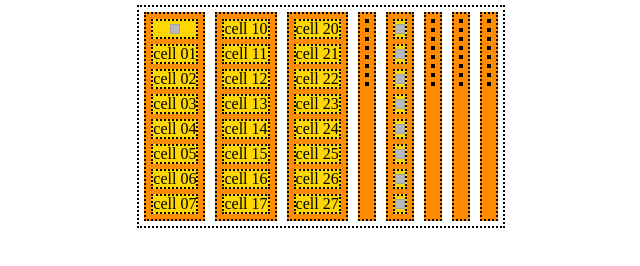
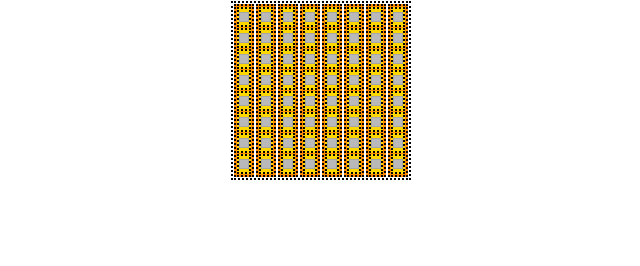
Before and after one commit to coreinside5/flexbox-minesweeper-kouznetsov, a plain HTML site: page index.html in a window 1280 px wide. Shown: the whole page, without its empty margins (319-959 px from the left). Drawn offline with Linux system fonts and the light colour scheme.

Commit message:
stretching grid

```diff
--- a/index.html
+++ b/index.html
@@ -16,101 +16,51 @@
                         <img class="imageformat" src="images/tile.png" alt="tile image">
                     </div>
                     <div class="block_item">
-                        cell 01
+                        <img class="imageformat" src="images/tile.png" alt="tile image">
                     </div>
                     <div class="block_item">
-                        cell 02
+                        <img class="imageformat" src="images/tile.png" alt="tile image">
                     </div>
                     <div class="block_item">
-                        cell 03
+                        <img class="imageformat" src="images/tile.png" alt="tile image">
                     </div>
                     <div class="block_item">
-                        cell 04
+                        <img class="imageformat" src="images/tile.png" alt="tile image">
                     </div>
                     <div class="block_item">
-                        cell 05
+                        <img class="imageformat" src="images/tile.png" alt="tile image">
                     </div>
                     <div class="block_item">
-                        cell 06
+                        <img class="imageformat" src="images/tile.png" alt="tile image">
                     </div>
                     <div class="block_item">
-                        cell 07
+                        <img class="imageformat" src="images/tile.png" alt="tile image">
                     </div>
                 </div>
                 <div class="block_column">
                     <div class="block_item">
-                        cell 10
+                        <img class="imageformat" src="images/tile.png" alt="tile image">
                     </div>
                     <div class="block_item">
-                        cell 11
+                        <img class="imageformat" src="images/tile.png" alt="tile image">
                     </div>
                     <div class="block_item">
-                        cell 12
+                        <img class="imageformat" src="images/tile.png" alt="tile image">
                     </div>
                     <div class="block_item">
-                        cell 13
+                        <img class="imageformat" src="images/tile.png" alt="tile image">
                     </div>
                     <div class="block_item">
-                        cell 14
+                        <img class="imageformat" src="images/tile.png" alt="tile image">
                     </div>
                     <div class="block_item">
-                        cell 15
+                        <img class="imageformat" src="images/tile.png" alt="tile image">
                     </div>
                     <div class="block_item">
-                        cell 16
+                        <img class="imageformat" src="images/tile.png" alt="tile image">
                     </div>
                     <div class="block_item">
-                        cell 17
-                    </div>
-                </div><div class="block_column">
-                    <div class="block_item">
-                        cell 20
-                    </div>
-                    <div class="block_item">
-                        cell 21
-                    </div>
-                    <div class="block_item">
-                        cell 22
-                    </div>
-                    <div class="block_item">
-                        cell 23
-                    </div>
-                    <div class="block_item">
-                        cell 24
-                    </div>
-                    <div class="block_item">
-                        cell 25
-                    </div>
-                    <div class="block_item">
-                        cell 26
-                    </div>
-                    <div class="block_item">
-                        cell 27
-                    </div>
-                </div><div class="block_column">
-                    <div class="block_item">
-
-                    </div>
-                    <div class="block_item">
-
-                    </div>
-                    <div class="block_item">
-
-                    </div>
-                    <div class="block_item">
-
-                    </div>
-                    <div class="block_item">
-
-                    </div>
-                    <div class="block_item">
-
-                    </div>
-                    <div class="block_item">
-
-                    </div>
-                    <div class="block_item">
-
+                        <img class="imageformat" src="images/tile.png" alt="tile image">
                     </div>
                 </div><div class="block_column">
                     <div class="block_item">
@@ -137,80 +87,135 @@
                     <div class="block_item">
                         <img class="imageformat" src="images/tile.png" alt="tile image">
                     </div>
-                </div><div class="block_column">
+                </div>
+                <div class="block_column">
                     <div class="block_item">
-
+                        <img class="imageformat" src="images/tile.png" alt="tile image">
                     </div>
                     <div class="block_item">
-
+                        <img class="imageformat" src="images/tile.png" alt="tile image">
                     </div>
                     <div class="block_item">
-
+                        <img class="imageformat" src="images/tile.png" alt="tile image">
                     </div>
                     <div class="block_item">
-
+                        <img class="imageformat" src="images/tile.png" alt="tile image">
                     </div>
                     <div class="block_item">
-
+                        <img class="imageformat" src="images/tile.png" alt="tile image">
                     </div>
                     <div class="block_item">
-
+                        <img class="imageformat" src="images/tile.png" alt="tile image">
                     </div>
                     <div class="block_item">
-
+                        <img class="imageformat" src="images/tile.png" alt="tile image">
                     </div>
                     <div class="block_item">
-
+                        <img class="imageformat" src="images/tile.png" alt="tile image">
                     </div>
-                </div><div class="block_column">
+                </div>
+                <div class="block_column">
                     <div class="block_item">
-
+                        <img class="imageformat" src="images/tile.png" alt="tile image">
                     </div>
                     <div class="block_item">
-
+                        <img class="imageformat" src="images/tile.png" alt="tile image">
                     </div>
                     <div class="block_item">
-
+                        <img class="imageformat" src="images/tile.png" alt="tile image">
                     </div>
                     <div class="block_item">
-
+                        <img class="imageformat" src="images/tile.png" alt="tile image">
                     </div>
                     <div class="block_item">
-
+                        <img class="imageformat" src="images/tile.png" alt="tile image">
                     </div>
                     <div class="block_item">
-
+                        <img class="imageformat" src="images/tile.png" alt="tile image">
                     </div>
                     <div class="block_item">
-
+                        <img class="imageformat" src="images/tile.png" alt="tile image">
                     </div>
                     <div class="block_item">
-
+                        <img class="imageformat" src="images/tile.png" alt="tile image">
                     </div>
-                </div><div class="block_column">
+                </div>
+                <div class="block_column">
                     <div class="block_item">
-
+                        <img class="imageformat" src="images/tile.png" alt="tile image">
                     </div>
                     <div class="block_item">
-
+                        <img class="imageformat" src="images/tile.png" alt="tile image">
                     </div>
                     <div class="block_item">
-
+                        <img class="imageformat" src="images/tile.png" alt="tile image">
                     </div>
                     <div class="block_item">
-
+                        <img class="imageformat" src="images/tile.png" alt="tile image">
                     </div>
                     <div class="block_item">
-
+                        <img class="imageformat" src="images/tile.png" alt="tile image">
                     </div>
                     <div class="block_item">
-
+                        <img class="imageformat" src="images/tile.png" alt="tile image">
                     </div>
                     <div class="block_item">
-
+                        <img class="imageformat" src="images/tile.png" alt="tile image">
                     </div>
                     <div class="block_item">
-
+                        <img class="imageformat" src="images/tile.png" alt="tile image">
+                    </div>
+                </div>
+                <div class="block_column">
+                    <div class="block_item">
+                        <img class="imageformat" src="images/tile.png" alt="tile image">
+                    </div>
+                    <div class="block_item">
+                        <img class="imageformat" src="images/tile.png" alt="tile image">
+                    </div>
+                    <div class="block_item">
+                        <img class="imageformat" src="images/tile.png" alt="tile image">
+                    </div>
+                    <div class="block_item">
+                        <img class="imageformat" src="images/tile.png" alt="tile image">
+                    </div>
+                    <div class="block_item">
+                        <img class="imageformat" src="images/tile.png" alt="tile image">
+                    </div>
+                    <div class="block_item">
+                        <img class="imageformat" src="images/tile.png" alt="tile image">
+                    </div>
+                    <div class="block_item">
+                        <img class="imageformat" src="images/tile.png" alt="tile image">
+                    </div>
+                    <div class="block_item">
+                        <img class="imageformat" src="images/tile.png" alt="tile image">
+                    </div>
+                </div>
+                <div class="block_column">
+                    <div class="block_item">
+                        <img class="imageformat" src="images/tile.png" alt="tile image">
+                    </div>
+                    <div class="block_item">
+                        <img class="imageformat" src="images/tile.png" alt="tile image">
+                    </div>
+                    <div class="block_item">
+                        <img class="imageformat" src="images/tile.png" alt="tile image">
+                    </div>
+                    <div class="block_item">
+                        <img class="imageformat" src="images/tile.png" alt="tile image">
+                    </div>
+                    <div class="block_item">
+                        <img class="imageformat" src="images/tile.png" alt="tile image">
+                    </div>
+                    <div class="block_item">
+                        <img class="imageformat" src="images/tile.png" alt="tile image">
+                    </div>
+                    <div class="block_item">
+                        <img class="imageformat" src="images/tile.png" alt="tile image">
+                    </div>
+                    <div class="block_item">
+                        <img class="imageformat" src="images/tile.png" alt="tile image">
                     </div>
                 </div>
             </div>
--- a/styles.css
+++ b/styles.css
@@ -6,18 +6,18 @@
     display: inline-flex;
     border: 2px dotted black;
     background-color: cornflowerblue,;
-    margin: 5px 5px 5px 5px;
+    margin: 1px 1px 1px 1px;
 
 }
 .block_column{
     border: 2px dotted black;
     background-color: darkorange;
-    margin: 5px 5px 5px 5px;
+    margin: 1px 1px 1px 1px;
 }
 .block_item{
     border: 2px dotted black;
     background-color: gold;
-    margin: 5px 5px 5px 5px;
+    margin: 1px 1px 1px 1px;
 }
 .imageformat{
     width: 10px;
```
